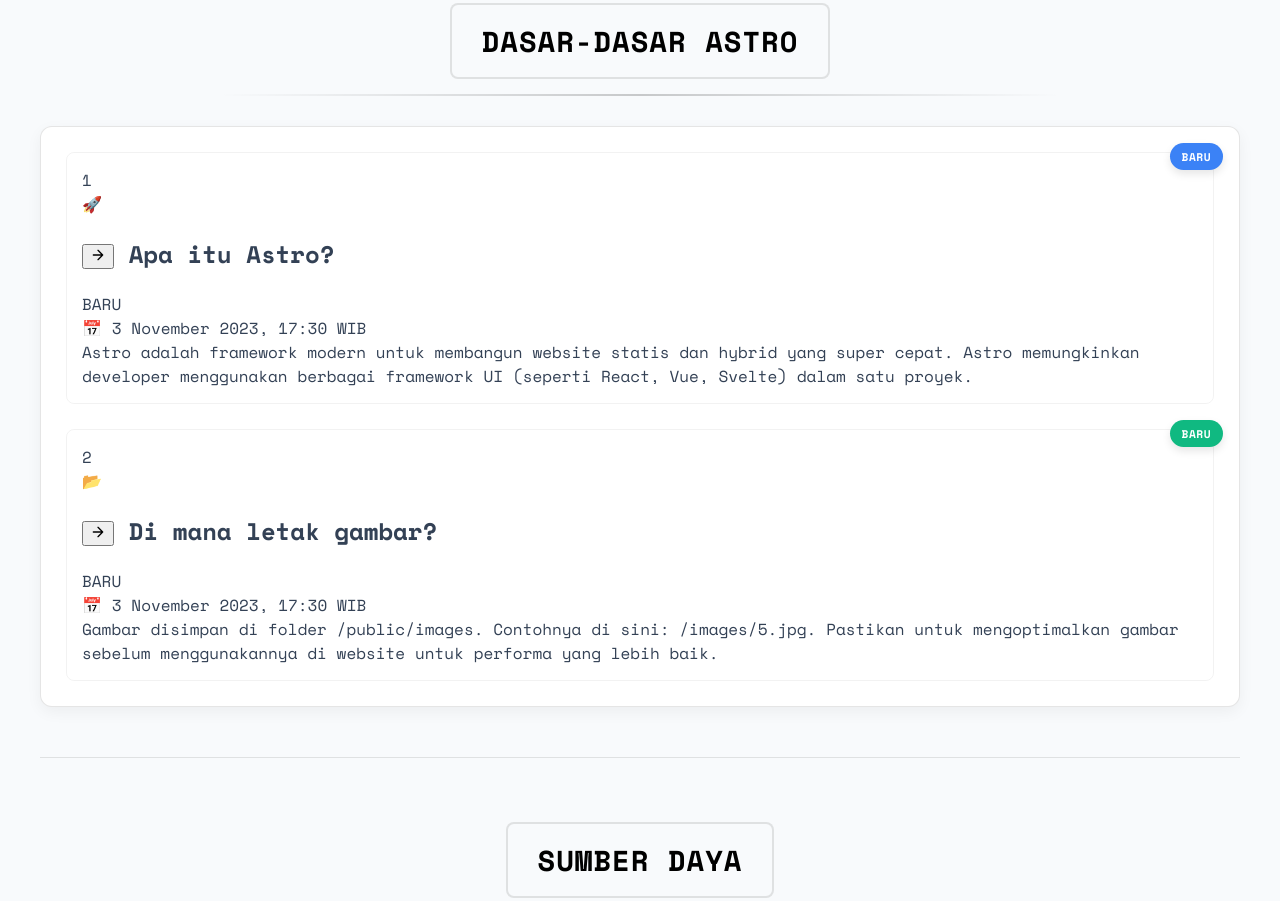
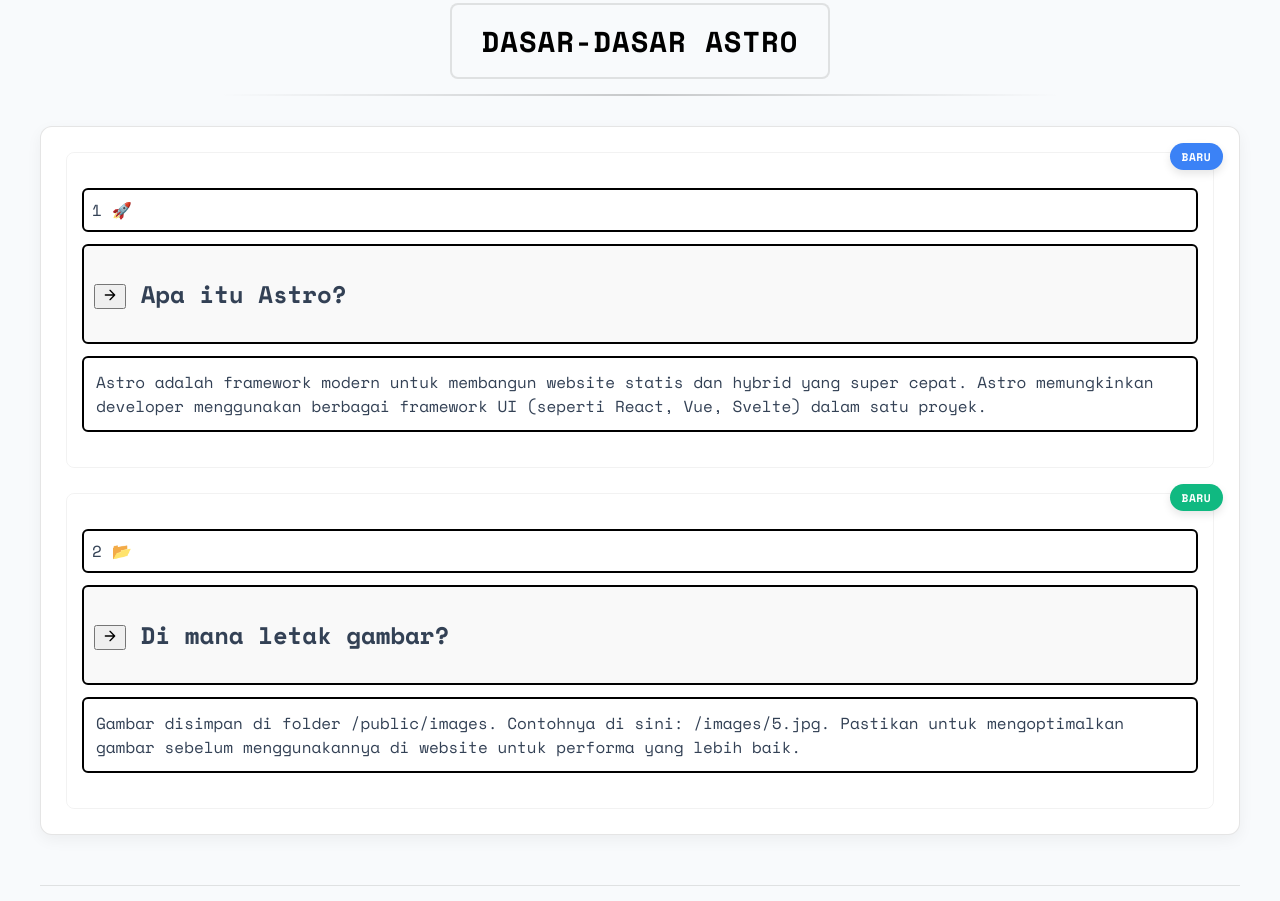
Before and after one commit to vinividivicilala/lolo, an Astro site in the folder faq/: page /faq in a window 1280 px wide. Shown: the part 1878-2779 px from the top of the page. Built offline with nearby package versions, Linux system fonts and the light colour scheme; Astro itself is replaced by a stand-in of ours.

Commit message:
Update FAQItem.astro

```diff
--- a/faq/src/components/FAQItem.astro
+++ b/faq/src/components/FAQItem.astro
@@ -1,9 +1,9 @@
 ---
-const { icon, question, index, answer } = Astro.props;
+const { icon, question, index, answer, date, label } = Astro.props;
 ---
 
 <div class="faq-item" data-framer>
-  <!-- Highlight / nomor + icon -->
+  <!-- Highlight -->
   <div class="faq-highlight">
     <div class="faq-number">{index}</div>
     <div class="faq-icon">{icon || "❓"}</div>
@@ -21,20 +21,78 @@
     </h2>
   </div>
 
-  <!-- Blok warna baru (contoh label "BARU") -->
-  <div class="faq-label-box">
-    <span class="faq-label">BARU</span>
-  </div>
+  <!-- Label Baru -->
+  {label && (
+    <div class="faq-label-box">
+      <span class="faq-label">{label}</span>
+    </div>
+  )}
 
-  <!-- Tanggal dan jam -->
-  <div class="faq-date-box">
-    <span class="faq-date">📅 3 November 2023, 17:30 WIB</span>
-  </div>
+  <!-- Tanggal -->
+  {date && (
+    <div class="faq-date-box">
+      <span class="faq-date">📅 {date}</span>
+    </div>
+  )}
 
-  <!-- Deskripsi / Jawaban -->
+  <!-- Jawaban -->
   <div class="faq-answer-box">
     <div class="faq-answer">
       {answer && <Fragment set:html={answer} />}
     </div>
   </div>
 </div>
+
+<style>
+.faq-item {
+  display: flex;
+  flex-direction: column;
+  gap: 12px;
+  margin: 20px 0;
+}
+
+/* highlight */
+.faq-highlight {
+  display: flex;
+  align-items: center;
+  gap: 10px;
+  border: 2px solid #000;
+  padding: 8px;
+  border-radius: 6px;
+}
+
+/* judul */
+.faq-title-box {
+  border: 2px solid #000;
+  padding: 10px;
+  border-radius: 6px;
+  background: #f9f9f9;
+}
+
+/* label */
+.faq-label-box {
+  border: 2px solid #000;
+  padding: 6px 10px;
+  border-radius: 6px;
+  background: #ffe66d;
+  display: inline-block;
+  width: fit-content;
+}
+
+/* tanggal */
+.faq-date-box {
+  border: 2px solid #000;
+  padding: 8px;
+  border-radius: 6px;
+  font-size: 0.9rem;
+  background: #f1f1f1;
+}
+
+/* jawaban */
+.faq-answer-box {
+  border: 2px solid #000;
+  padding: 12px;
+  border-radius: 6px;
+  background: #fff;
+}
+</style>
```
